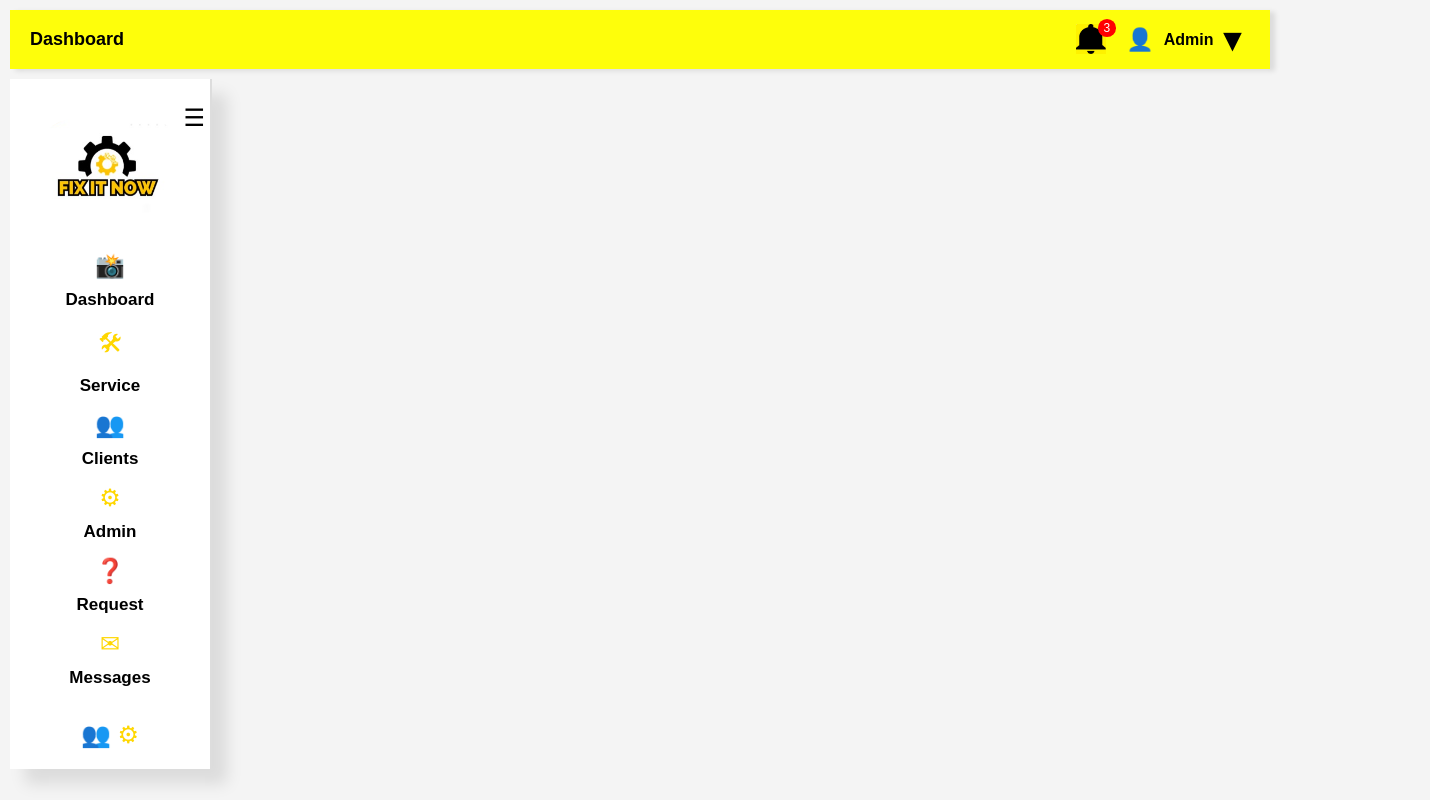
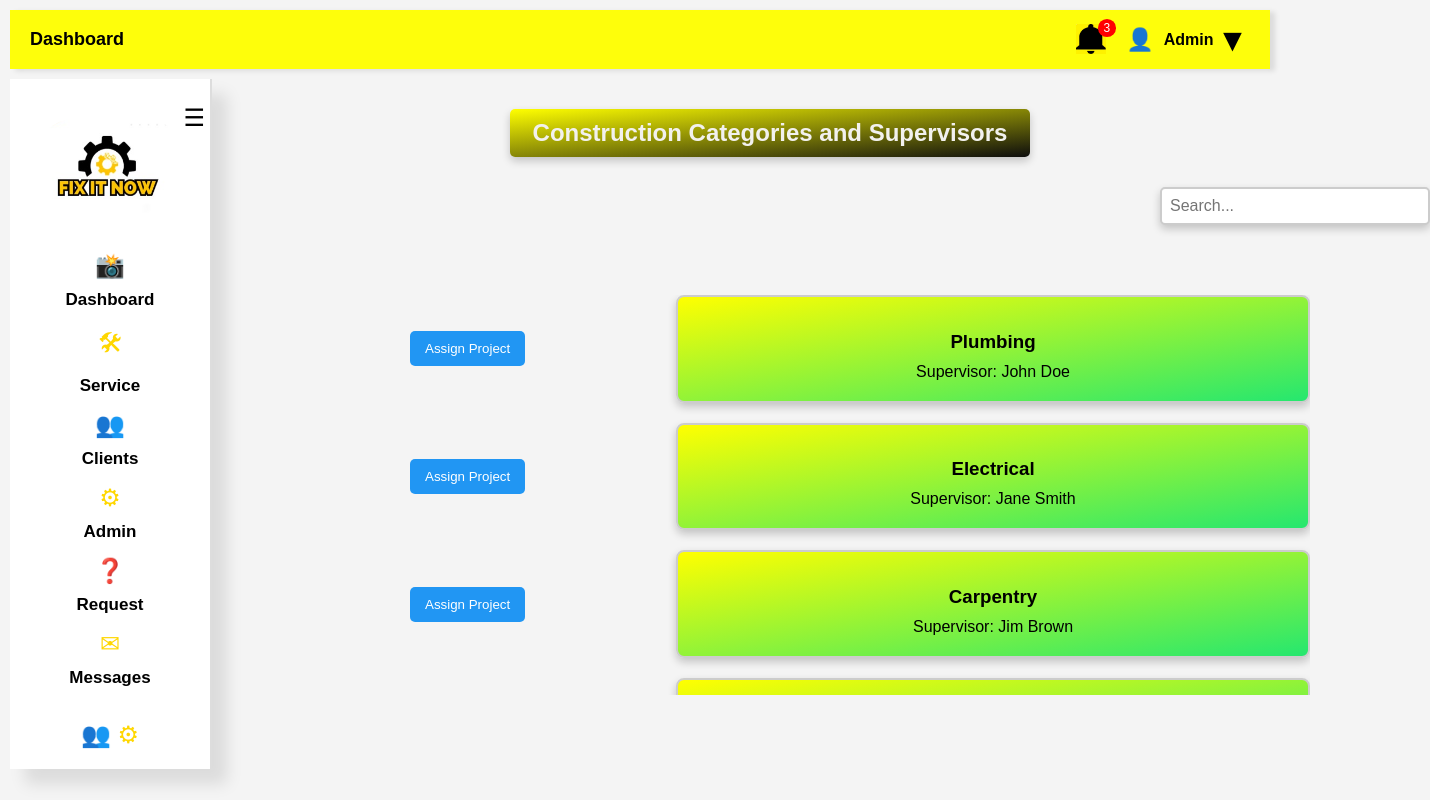
Before and after one commit to hashanrath/fix, a React (Create React App) app: page /service in a window 1280 px wide. Shown: the whole page, 1430 px wide, since content can reach past the window. Built offline with nearby package versions, Linux system fonts and the light colour scheme.

Commit message:
builed service page

```diff
--- a/src/pages/Service.js
+++ b/src/pages/Service.js
@@ -1,12 +1,50 @@
-import React from 'react';
+import React, { useState } from 'react';
 import Navi from '../components/Navi';
 import Sidebar from '../components/Sidebar';
+import './service.css';
 
 export default function Service() {
+
+  const [searchTerm, setSearchTerm] = useState("");
+
+  const services = [
+    { category: 'Plumbing', supervisor: 'John Doe' },
+    { category: 'Electrical', supervisor: 'Jane Smith' },
+    { category: 'Carpentry', supervisor: 'Jim Brown' },
+    { category: 'Plumbing', supervisor: 'John Doe' },
+    { category: 'Electrical', supervisor: 'Jane Smith' },
+    { category: 'Carpentry', supervisor: 'Jim Brown' },
+  ];
+
+  const filteredServices = services.filter(service =>
+    service.category.toLowerCase().includes(searchTerm.toLowerCase()) ||
+    service.supervisor.toLowerCase().includes(searchTerm.toLowerCase())
+  );
+
   return (
     <div>
-      <Navi/>
-      <Sidebar/>
-    </div>
+      <Navi />
+      <Sidebar />
+        <div className="service-header">
+          <h2>Construction Categories and Supervisors</h2>
+          <input
+            type="text"
+            placeholder="Search..."
+            className="search-bar"
+            onChange={(e) => setSearchTerm(e.target.value)}
+          />
+        </div>
+        <div className="service-list">
+          {filteredServices.map((service, index) => (
+            <div key={index} className="service-box-container">
+              <button className="assign-button">Assign Project</button>
+              <div className="service-box">
+                <h3>{service.category}</h3>
+                <p>Supervisor: {service.supervisor}</p>
+              </div>
+            </div>
+          ))}
+        </div>
+      </div>
   );
 }
--- a/src/pages/service.css
+++ b/src/pages/service.css
@@ -0,0 +1,87 @@
+
+  .service-header {
+    margin-bottom: 20px;
+    text-align: center;
+    width: 500px;
+    margin-left: 500px;
+    margin-top: -680px;
+  }
+
+  .service-header h2 {
+    font-size: 24px;
+    color: #f2f1ee;
+    background: linear-gradient(to bottom right, #ff0, rgb(13, 13, 13));
+    padding: 10px;
+    border-radius: 5px;
+    box-shadow: 0 4px 8px rgba(0, 0, 0, 0.2);
+    width: 100%;
+    margin-bottom: 20px;
+  }
+
+  .search-bar {
+    margin-top: 10px;
+    margin-bottom: 50px;
+    margin-left: 650px;
+    padding: 8px;
+    width: 250px;
+    font-size: 16px;
+    border: 2px solid #ccc;
+    border-radius: 5px;
+    box-shadow: 0 4px 8px rgba(0, 0, 0, 0.2);
+  }
+
+  .service-list {
+    display: flex;
+    flex-direction: column;
+    gap: 20px;
+    max-height: 400px;
+    width: 1200px;
+    margin-left: 100px;
+    overflow-y: auto;
+  }
+
+  .service-box-container {
+    display: flex;
+    align-items: center;
+    justify-content: space-between;
+  }
+
+  .service-box {
+    width: 50%;
+    padding: 15px;
+    background-color: #f1f1f1;
+    border-radius: 8px;
+    border: 2px solid #ccc;
+    background: linear-gradient(to bottom right, #ff0, rgb(37, 231, 111));
+    color: #000;
+    box-shadow: 0 4px 8px rgba(0, 0, 0, 0.2);
+    transition: transform 0.3s ease-in-out;
+  }
+
+  .service-box:hover {
+    transform: scale(1.05);
+  }
+
+  .service-box h3 {
+    color: #000;
+    margin-bottom: 10px;
+  }
+
+  .service-box p {
+    margin: 5px 0;
+  }
+
+  .assign-button {
+    padding: 10px 15px;
+    background-color: #2196F3;
+    color: white;
+    border: none;
+    border-radius: 5px;
+    cursor: pointer;
+    transition: background-color 0.3s;
+   margin-left: 300px;
+  }
+
+  .assign-button:hover {
+    background-color: #1976D2;
+  }
```
